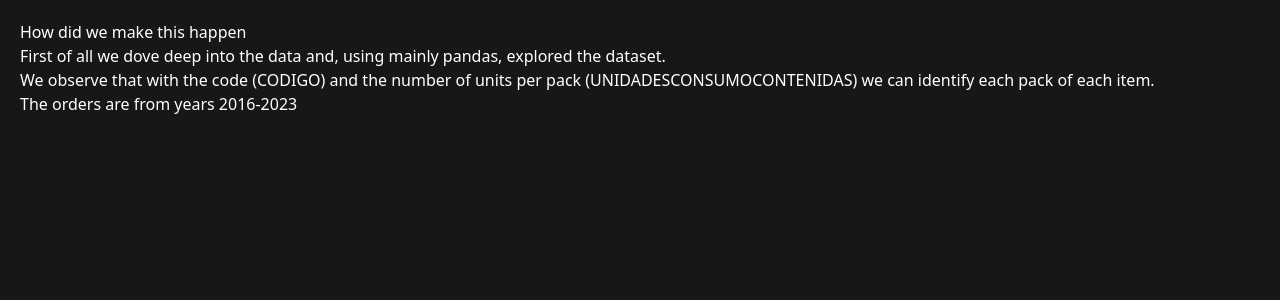
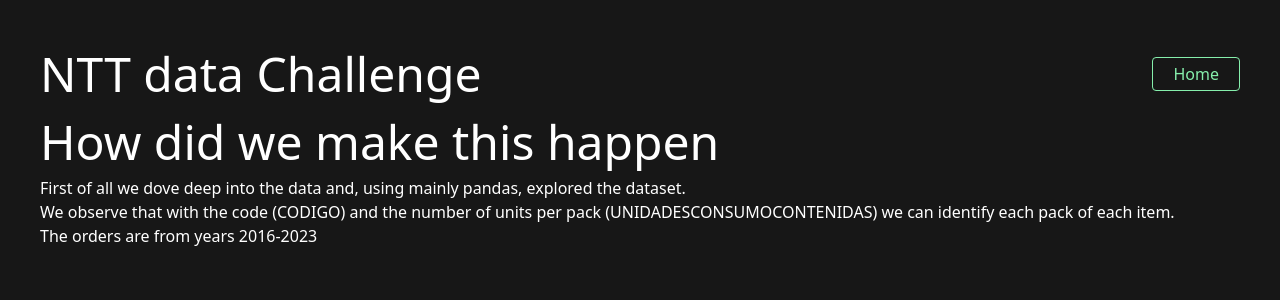
Before and after one commit to EstherRH00/datathon_3, a React (Create React App) app: page /datathon_3/howTo in a window 1280 px wide. Shown: the top 300 px of the page. Built offline with nearby package versions, Linux system fonts and the light colour scheme.

Commit message:
First write

```diff
--- a/src/ExplanationPage.tsx
+++ b/src/ExplanationPage.tsx
@@ -1,11 +1,14 @@
 // LandingPage.tsx
 import React from "react";
+import Header from "./Header";
 
 function Explanation() {
   return (
-    <div className="m-5 text-primary-color bg-box-color">
-      <h1 className="text-primary-color">How did we make this happen</h1>
-      <p>
+    <div className="m-5 bg-box-color p-5">
+      <Header destination={"/datathon_3"} button_text={"Home"}/>
+
+      <h1 className="text-5xl py-2.5">How did we make this happen</h1>
+      <p className="text-ml">
         First of all we dove deep into the data and, using mainly pandas, explored the dataset.
         <br/>
         We observe that with the code (CODIGO) and the number of units per pack (UNIDADESCONSUMOCONTENIDAS) we can identify
--- /dev/null
+++ b/src/Header.tsx
@@ -0,0 +1,28 @@
+
+import { useNavigate } from "react-router-dom";
+import React from "react";
+
+interface HeaderProps {
+  destination: string
+  button_text: string
+}
+
+const Header: React.FC<HeaderProps> = ({destination, button_text}: HeaderProps) =>
+{
+  const navigate = useNavigate()
+
+  return (
+    <div className="w-full grid grid-cols-2 content-center ">
+      <div>
+        <h1 className="text-5xl py-2.5">NTT data Challenge</h1>
+      </div>
+      <div className="flex justify-end items-center">
+        <button className="p-1 px-5 border border-green-300 rounded text-green-300 items-center justify-center" onClick={()=>navigate(destination)}>
+          {button_text}
+        </button>
+      </div>
+    </div>
+  )
+}
+
+export default Header
```
